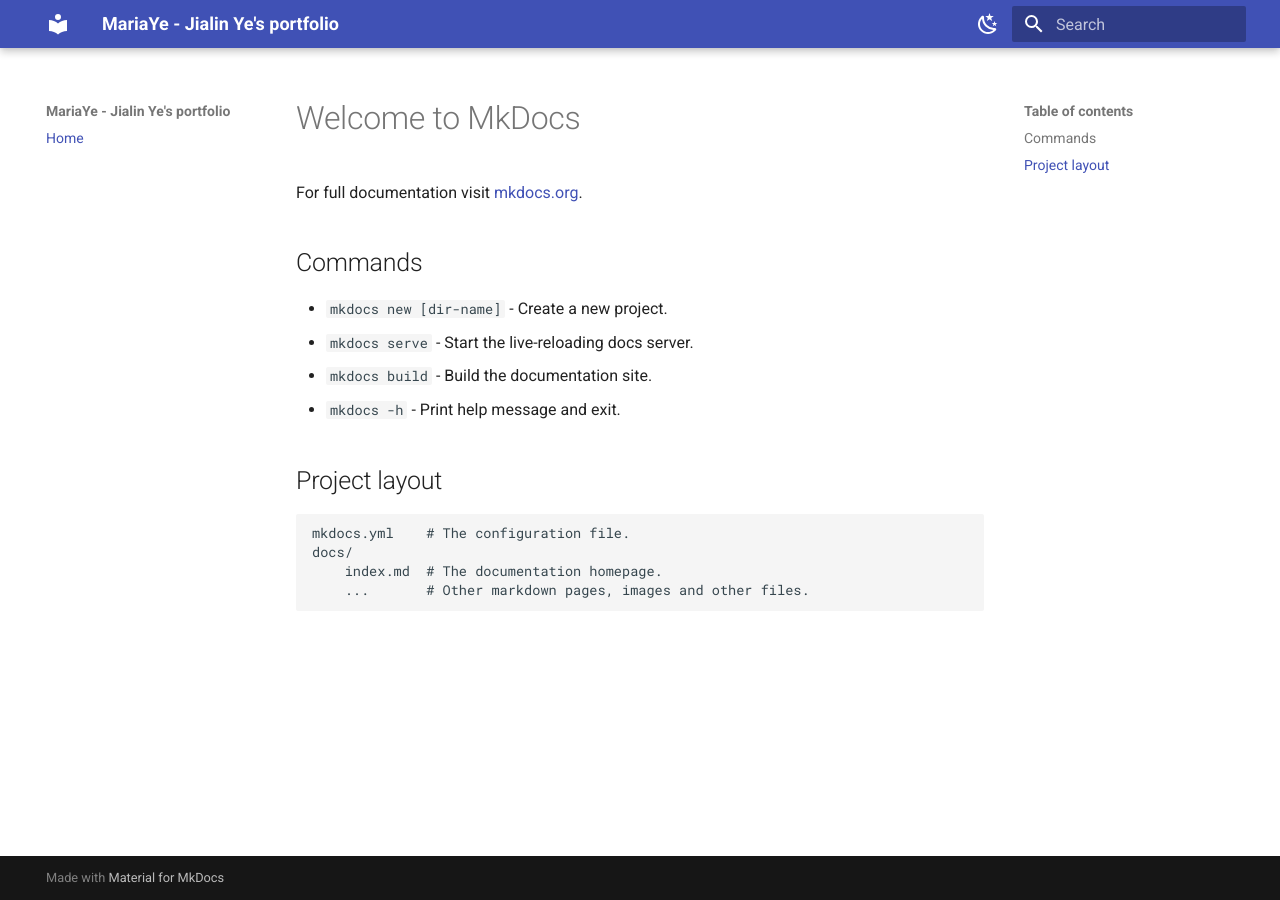
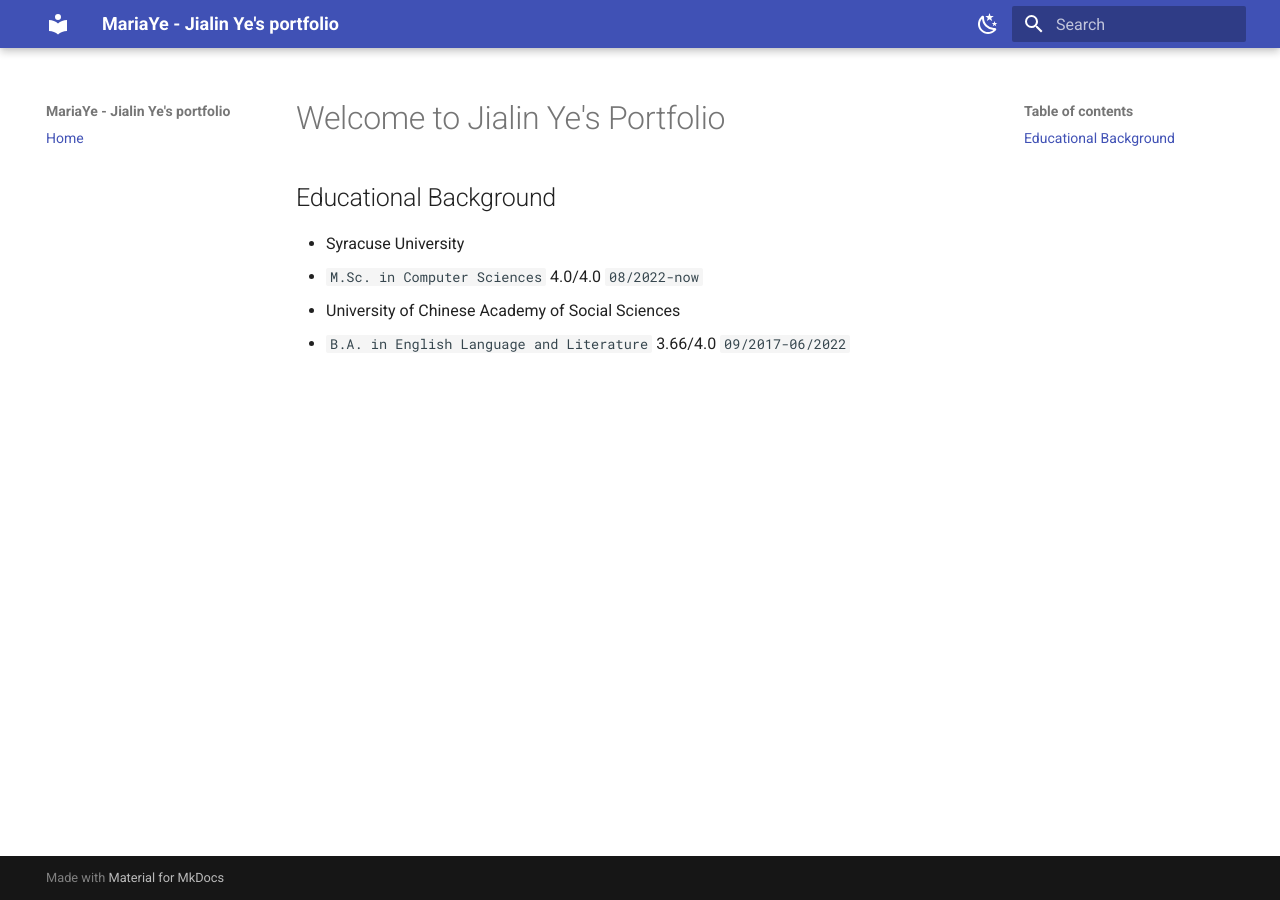
Before and after one commit to mariaye/mariaye.github.io, an MkDocs documentation site: the page built from docs/index.md, in a window 1280 px wide. Built offline with MkDocs 1.6.1 and Material for MkDocs 9.7.7, drawn with Linux system fonts in a browser that asks for light colours.

Commit message:
index.md changed

```diff
--- a/docs/index.md
+++ b/docs/index.md
@@ -1,17 +1,32 @@
-# Welcome to MkDocs
+# Welcome to Jialin Ye's Portfolio
 
-For full documentation visit [mkdocs.org](https://www.mkdocs.org).
+## Educational Background
+* Syracuse University
+  * `M.Sc. in Computer Sciences` 4.0/4.0 `08/2022-now`
+* University of Chinese Academy of Social Sciences
+  * `B.A. in English Language and Literature` 3.66/4.0 `09/2017-06/2022`
 
-## Commands
+[//]: # (For full documentation visit [mkdocs.org]&#40;https://www.mkdocs.org&#41;.)
 
-* `mkdocs new [dir-name]` - Create a new project.
-* `mkdocs serve` - Start the live-reloading docs server.
-* `mkdocs build` - Build the documentation site.
-* `mkdocs -h` - Print help message and exit.
+[//]: # (## Commands)
 
-## Project layout
+[//]: # ()
+[//]: # (* `mkdocs new [dir-name]` - Create a new project.)
 
-    mkdocs.yml    # The configuration file.
-    docs/
-        index.md  # The documentation homepage.
-        ...       # Other markdown pages, images and other files.
+[//]: # (* `mkdocs serve` - Start the live-reloading docs server.)
+
+[//]: # (* `mkdocs build` - Build the documentation site.)
+
+[//]: # (* `mkdocs -h` - Print help message and exit.)
+
+[//]: # ()
+[//]: # (## Project layout)
+
+[//]: # ()
+[//]: # (    mkdocs.yml    # The configuration file.)
+
+[//]: # (    docs/)
+
+[//]: # (        index.md  # The documentation homepage.)
+
+[//]: # (        ...       # Other markdown pages, images and other files.)
--- a/mkdocs.yml
+++ b/mkdocs.yml
@@ -1,6 +1,6 @@
 # [Info]
 site_name: MariaYe - Jialin Ye's portfolio # 左上角标题
-site_url: https://mariaye.github.io
+site_url: https://mariaye.github.io/maria
 site_author: Jialin Ye
 site_description: Jialin Ye's portfolio website
 
```
